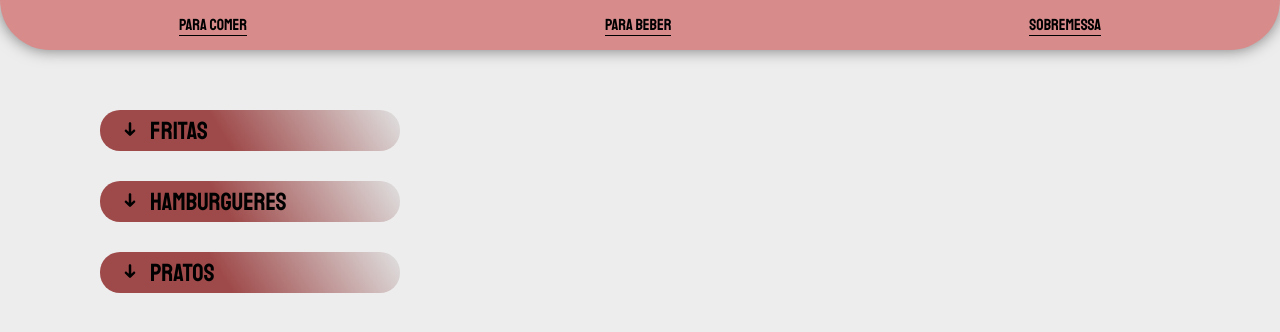
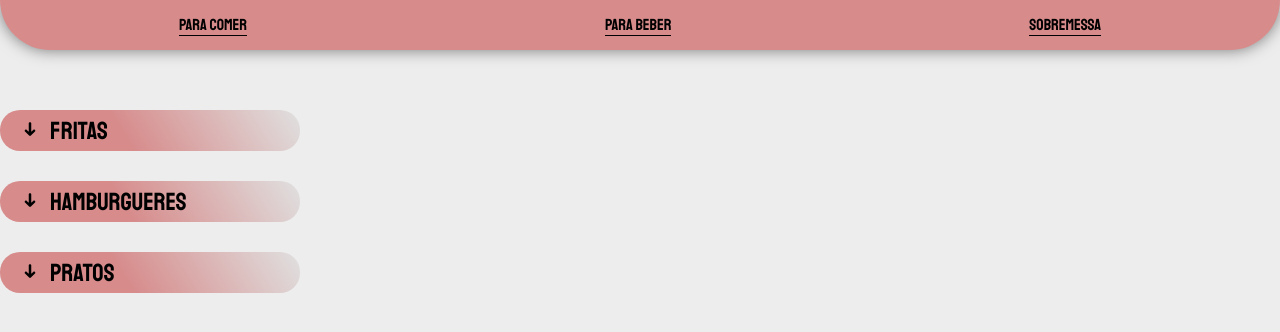
Before and after one commit to MoisesSS1/Hamburgueria, a React (Create React App) app: page / in a window 1280 px wide. Shown: the top 332 px of the page. Built offline with nearby package versions, Linux system fonts and the light colour scheme.

Commit message:
adicionando mais alguns estilos para teste

```diff
--- a/src/components/MainParaComer.module.css
+++ b/src/components/MainParaComer.module.css
@@ -1,5 +1,4 @@
 .main {
-    margin: 0px 100px;
     text-align: center;
     padding-top: 80px;
 }
@@ -19,13 +18,14 @@
     padding-left: 20px;
     border-radius: 20px;
     background-color: rgb(212, 183, 183);
-    background: linear-gradient(238deg, rgba(224,224,224,1) 0%, rgb(159, 74, 74) 59%);
+    background: linear-gradient(238deg, rgba(224,224,224,1) 0%, rgb(215, 139, 139) 59%);
 
 }
 
 .title:hover {
+    border-style: none;
     background: none;
-    border: 1px solid green;
+    border: 3px solid rgb(159, 74, 74) ;
     cursor: pointer;
 }
 
```
